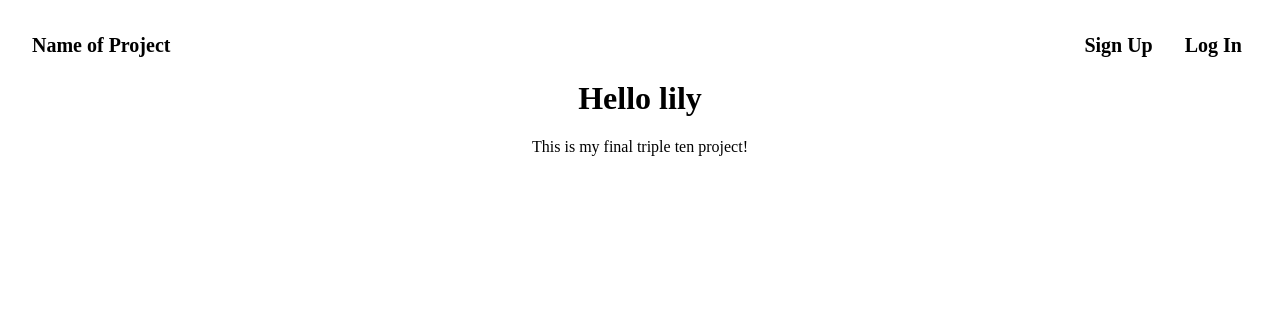
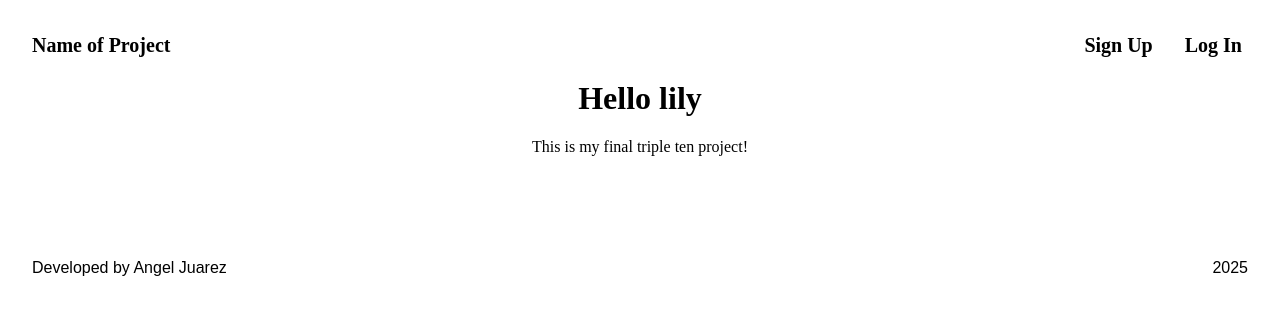
Before and after one commit to ajuarezse/tripleTenFinalProject_React, a React (Vite) app: page / in a window 1280 px wide. Shown: the top 314 px of the page. Built offline with nearby package versions, Linux system fonts and the light colour scheme.

Commit message:
create footer

```diff
--- a/src/components/App/App.jsx
+++ b/src/components/App/App.jsx
@@ -4,18 +4,20 @@ import { Routes, Route } from "react-router-dom";
 //import viteLogo from "/vite.svg";
 import "./App.css";
 import Header from "../Header/Header";
+import Footer from "../Footer/Footer";
 
 function App() {
   return (
     <>
       <div className="app">
         <Header />
+        <h1>Hello lily</h1>
+        <p>This is my final triple ten project!</p>
         <Routes>
           <Route></Route>
         </Routes>
+        <Footer />
       </div>
-      <h1>Hello lily</h1>
-      <p>This is my final triple ten project!</p>
     </>
   );
 }
--- a/src/components/Footer/Footer.css
+++ b/src/components/Footer/Footer.css
@@ -0,0 +1,9 @@
+.footer__container {
+  display: flex;
+  font-family: "CabinetGrotesk", sans-serif;
+  justify-content: space-between;
+  font-weight: 500;
+  font-size: 16px;
+  line-height: 20px;
+  margin-top: 85px;
+}
--- a/src/components/Footer/Footer.jsx
+++ b/src/components/Footer/Footer.jsx
@@ -0,0 +1,14 @@
+import "./Footer.css";
+
+function Footer() {
+  return (
+    <footer className="footer">
+      <div className="footer__container">
+        <p className="footer__credit">Developed by Angel Juarez</p>
+        <p className="footer__year">2025</p>
+      </div>
+    </footer>
+  );
+}
+
+export default Footer;
```
